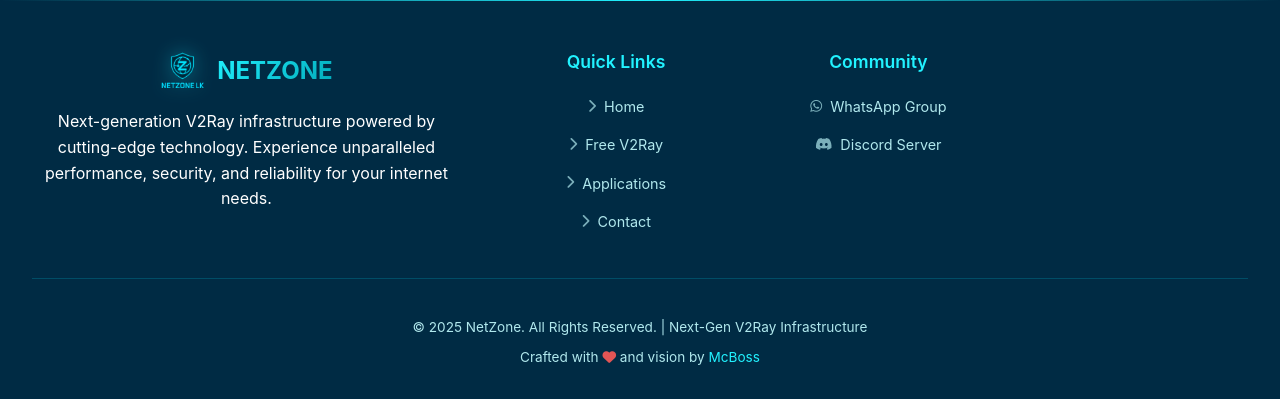
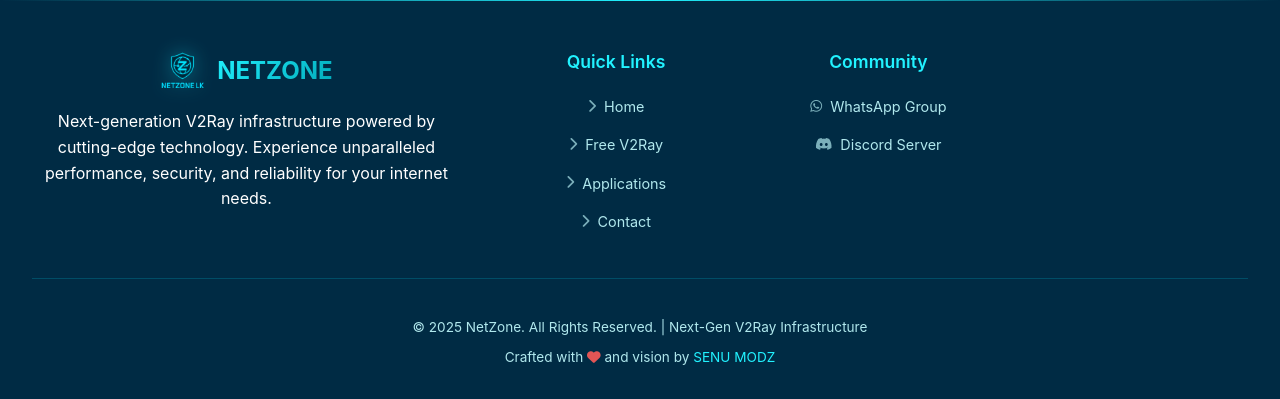
Before and after one commit to senumodz-hash/Netzonelk, a Flask app: page / in a window 1280 px wide. Shown: the part 3702-4101 px from the top of the page. Run offline with Flask 3, Linux system fonts and the light colour scheme.

Commit message:
Update base.html

```diff
--- a/templates/base.html
+++ b/templates/base.html
@@ -711,7 +711,7 @@
         </div>
         <div class="footer-bottom">
             <p>&copy; 2025 NetZone. All Rights Reserved. | Next-Gen V2Ray Infrastructure</p>
-            <p style="margin-top: 0.5rem;">Crafted with <i class="fa-solid fa-heart" style="color:#e25555;"></i> and vision by <a href="https://mcboss.top/" target="_blank">McBoss</a></p>
+            <p style="margin-top: 0.5rem;">Crafted with <i class="fa-solid fa-heart" style="color:#e25555;"></i> and vision by <a href="https://senuth2-29kodltp0-senumodz-hashs-projects.vercel.app/" target="_blank">SENU MODZ</a></p>
         </div>
     </footer>
 
```
